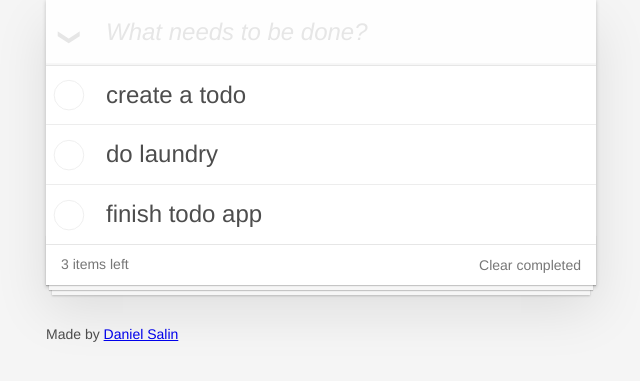
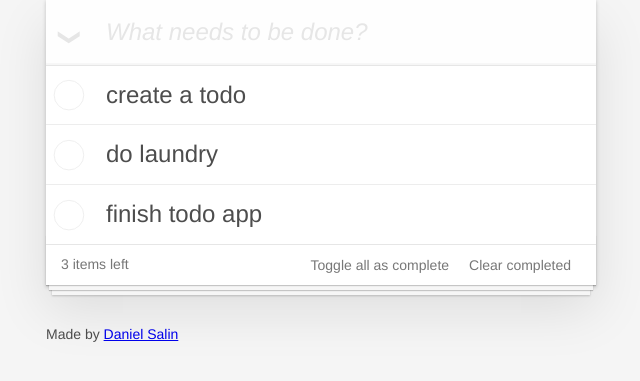
Before and after one commit to chas-academy/04-todo-app-daniel-salin, a PHP site: page / in a window 1280 px wide. Shown: the part 131-512 px from the top of the page, without its empty margins (319-959 px from the left). Run offline with PHP 8.4, Linux system fonts and the light colour scheme; data comes from the database, SQL or seed files in the repository; data that the repository does not hold is empty.

Commit message:
:sparkles: Add feature to toggle all tasks as completed

```diff
--- a/public/css/todo/base.css
+++ b/public/css/todo/base.css
@@ -5,7 +5,7 @@ body {
 }
 
 button {
-  margin: 0;
+  margin: 0 10px;
   padding: 0;
   border: 0;
   background: none;
--- a/src/Controllers/TodoController.php
+++ b/src/Controllers/TodoController.php
@@ -56,7 +56,10 @@ class TodoController extends Controller {
        */
       public function toggle()
       {
-        // (OPTIONAL) TODO: This action should toggle all todos to completed, or not completed.
+          $result = TodoItem::toggleTodos();
+          if ($result) {
+              $this->redirect('/');
+          }
       }
 
       public function clear()
--- a/src/Models/TodoItem.php
+++ b/src/Models/TodoItem.php
@@ -30,12 +30,13 @@ class TodoItem extends Model
             return $result;
     }
 
-    // (Optional bonus methods below)
-    // public static function toggleTodos($completed)
-    // {
-    //     // TODO: Implement me!
-    //     // This is to toggle all todos either as completed or not completed
-    // }
+    public static function toggleTodos($completed)
+    {
+        $query = "UPDATE " . static::TABLENAME . " completed SET completed = 'true' WHERE completed ='false';";
+        self::$db->query($query);
+            $result = self::$db->execute();
+            return $result;
+    }
 
     public static function clearCompletedTodos()
     {
--- a/src/Views/partials/footer.php
+++ b/src/Views/partials/footer.php
@@ -2,6 +2,9 @@
     <span class="todo-count"><?= count(array_filter($todos, function($todo) { return $todo['completed'] === "false"; })) ?> item<?= "".count($todos) !== 1 ? "s" : "" ?> left</span>
   <form class="view" method="POST" action="/todos/clear-completed">
     <button class="clear-completed" type=submit>Clear completed</button>
+  </form>
+  <form class="view" method="POST" action="/todos/toggle-all">
+    <button class="clear-completed" type=submit>Toggle all as complete</button>
   </form>
 </footer>
 
```
